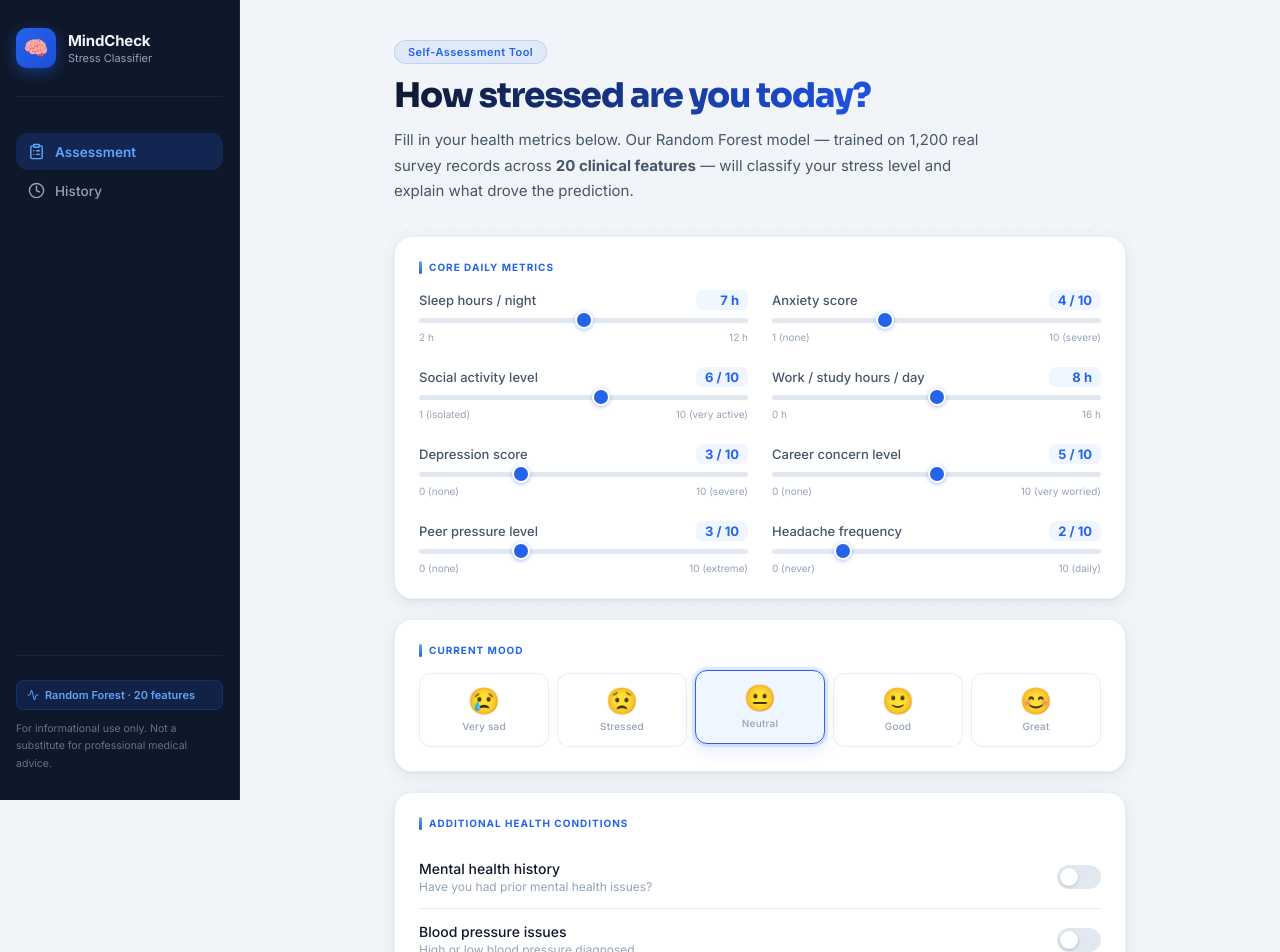
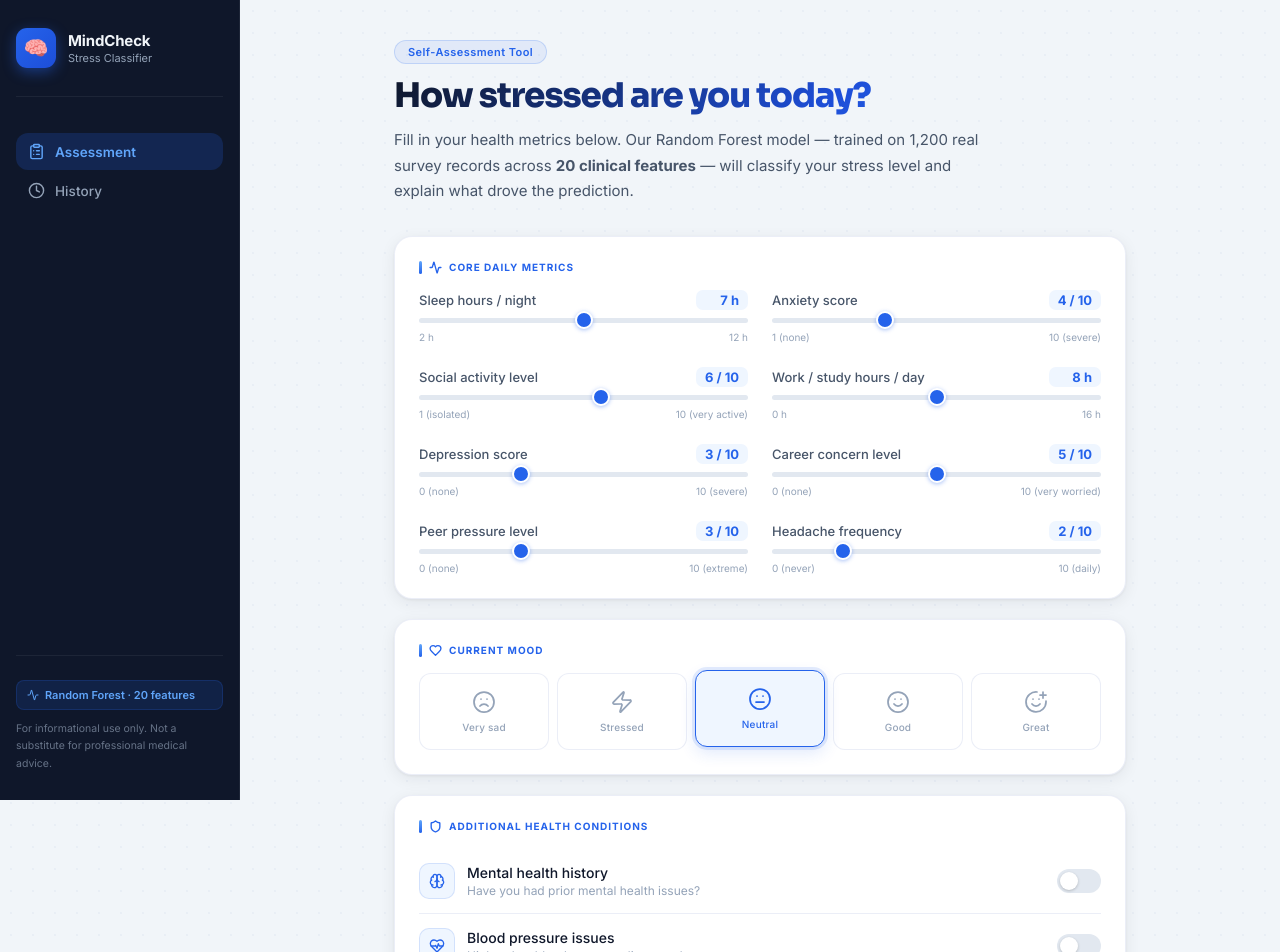
Before and after one commit to carolineehab7/MentalHealthTracker, a React (Vite) app: page / in a window 1280 px wide. Shown: the top 952 px of the page. Built offline with nearby package versions, Linux system fonts and the light colour scheme.

Commit message:
feat: enhance UI components with icon support for labels and improved layout

```diff
--- a/src/components/UI.jsx
+++ b/src/components/UI.jsx
@@ -7,8 +7,13 @@ export function Card({ children, className = "" }) {
 }
 
 /* ── Section label ── */
-export function SLabel({ children }) {
-  return <p className={styles.slabel}>{children}</p>;
+export function SLabel({ children, icon: Icon }) {
+  return (
+    <p className={styles.slabel}>
+      {Icon && <Icon size={13} strokeWidth={2.5} />}
+      {children}
+    </p>
+  );
 }
 
 /* ── Pill badge ── */
@@ -78,12 +83,19 @@ export function SliderField({
 }
 
 /* ── Toggle switch ── */
-export function ToggleField({ label, sub, checked, onChange }) {
+export function ToggleField({ icon: Icon, label, sub, checked, onChange }) {
   return (
     <div className={styles.toggleRow}>
-      <div>
-        <div className={styles.toggleLabel}>{label}</div>
-        {sub && <div className={styles.toggleSub}>{sub}</div>}
+      <div className={styles.toggleInfo}>
+        {Icon && (
+          <div className={styles.toggleIconWrap}>
+            <Icon size={16} strokeWidth={2} />
+          </div>
+        )}
+        <div>
+          <div className={styles.toggleLabel}>{label}</div>
+          {sub && <div className={styles.toggleSub}>{sub}</div>}
+        </div>
       </div>
       <label className={styles.toggle}>
         <input
@@ -98,14 +110,14 @@ export function ToggleField({ label, sub, checked, onChange }) {
 }
 
 /* ── Mood button ── */
-export function MoodButton({ emoji, label, active, onClick }) {
+export function MoodButton({ icon: Icon, label, active, onClick }) {
   return (
     <button
       type="button"
       className={`${styles.moodBtn} ${active ? styles.moodActive : ""}`}
       onClick={onClick}
     >
-      <span className={styles.moodEmoji}>{emoji}</span>
+      <Icon size={24} strokeWidth={1.75} className={styles.moodIcon} />
       <span className={styles.moodLabel}>{label}</span>
     </button>
   );
@@ -218,8 +230,10 @@ export function SpinnerCard() {
 export function ErrorBox({ message }) {
   return (
     <div className={styles.errorBox}>
-      ⚠️ {message}
-      <br />
+      <div className={styles.errorHeader}>
+        <AlertTriangle size={15} style={{ flexShrink: 0, marginTop: 1 }} />
+        <span>{message}</span>
+      </div>
       <small>
         Make sure the Flask server is running:{" "}
         <code>cd backend &amp;&amp; python app.py</code>
--- a/src/components/UI.module.css
+++ b/src/components/UI.module.css
@@ -164,9 +164,28 @@
   align-items: center;
   padding: 14px 0;
   border-bottom: 1px solid var(--border);
+  gap: 12px;
 }
 .toggleRow:last-child {
   border-bottom: none;
+}
+.toggleInfo {
+  display: flex;
+  align-items: center;
+  gap: 12px;
+  min-width: 0;
+}
+.toggleIconWrap {
+  width: 36px;
+  height: 36px;
+  display: flex;
+  align-items: center;
+  justify-content: center;
+  background: var(--accent-l);
+  border: 1px solid rgba(37, 99, 235, 0.14);
+  border-radius: 10px;
+  color: var(--accent);
+  flex-shrink: 0;
 }
 .toggleLabel {
   font-size: 14px;
@@ -226,10 +245,14 @@
   border-radius: var(--r);
   background: var(--card);
   cursor: pointer;
-  padding: 14px 4px;
+  padding: 16px 8px;
   text-align: center;
   transition: all 0.2s cubic-bezier(0.4, 0, 0.2, 1);
   font-family: inherit;
+  display: flex;
+  flex-direction: column;
+  align-items: center;
+  gap: 0;
 }
 .moodBtn:hover {
   background: var(--accent-l);
@@ -245,18 +268,28 @@
     0 6px 16px rgba(37, 99, 235, 0.14) !important;
   transform: translateY(-3px) !important;
 }
-.moodEmoji {
-  font-size: 26px;
+.moodIcon {
   display: block;
-  line-height: 1;
+  margin: 0 auto;
+  color: var(--text3);
+  transition: color 0.2s ease;
+}
+.moodBtn:hover .moodIcon,
+.moodActive .moodIcon {
+  color: var(--accent);
 }
 .moodLabel {
   font-size: 10px;
   color: var(--text3);
   display: block;
-  margin-top: 6px;
+  margin-top: 7px;
   font-weight: 500;
   letter-spacing: 0.02em;
+  transition: color 0.2s ease;
+}
+.moodBtn:hover .moodLabel,
+.moodActive .moodLabel {
+  color: var(--accent);
 }
 
 /* ── Buttons ── */
@@ -509,6 +542,15 @@
   line-height: 1.65;
   margin-top: 1rem;
   animation: fadeUp 0.3s ease;
+  display: flex;
+  flex-direction: column;
+  gap: 6px;
+}
+.errorHeader {
+  display: flex;
+  align-items: flex-start;
+  gap: 8px;
+  font-weight: 500;
 }
 .errorBox code {
   background: rgba(220, 38, 38, 0.1);
--- a/src/pages/AssessPage.jsx
+++ b/src/pages/AssessPage.jsx
@@ -1,4 +1,9 @@
 import { useState } from 'react'
+import {
+  Frown, Zap, Meh, Smile, SmilePlus,
+  Activity, Heart, Shield,
+  Brain, HeartPulse, Wind, Users,
+} from 'lucide-react'
 import {
   Card, SLabel, Pill,
   SliderField, ToggleField, MoodButton,
@@ -10,11 +15,11 @@ import styles from './AssessPage.module.css'
 
 /* ── Mood options ── */
 const MOODS = [
-  { emoji: '😢', label: 'Very sad' },
-  { emoji: '😟', label: 'Stressed' },
-  { emoji: '😐', label: 'Neutral'  },
-  { emoji: '🙂', label: 'Good'     },
-  { emoji: '😊', label: 'Great'    },
+  { icon: Frown,     label: 'Very sad'  },
+  { icon: Zap,       label: 'Stressed'  },
+  { icon: Meh,       label: 'Neutral'   },
+  { icon: Smile,     label: 'Good'      },
+  { icon: SmilePlus, label: 'Great'     },
 ]
 
 /* ── Initial slider state ── */
@@ -76,7 +81,7 @@ export default function AssessPage() {
 
       {/* ── Core metrics ── */}
       <Card>
-        <SLabel>Core daily metrics</SLabel>
+        <SLabel icon={Activity}>Core daily metrics</SLabel>
         <div className={styles.grid2}>
           <SliderField
             label="Sleep hours / night" id="sleep"
@@ -131,12 +136,12 @@ export default function AssessPage() {
 
       {/* ── Mood ── */}
       <Card>
-        <SLabel>Current mood</SLabel>
+        <SLabel icon={Heart}>Current mood</SLabel>
         <div className={styles.moodGrid}>
           {MOODS.map(m => (
             <MoodButton
               key={m.label}
-              emoji={m.emoji}
+              icon={m.icon}
               label={m.label}
               active={mood === m.label}
               onClick={() => setMood(m.label)}
@@ -147,26 +152,30 @@ export default function AssessPage() {
 
       {/* ── Health conditions ── */}
       <Card>
-        <SLabel>Additional health conditions</SLabel>
+        <SLabel icon={Shield}>Additional health conditions</SLabel>
         <ToggleField
+          icon={Brain}
           label="Mental health history"
           sub="Have you had prior mental health issues?"
           checked={inputs.mental_health_history}
           onChange={v => set('mental_health_history', v)}
         />
         <ToggleField
+          icon={HeartPulse}
           label="Blood pressure issues"
           sub="High or low blood pressure diagnosed"
           checked={inputs.blood_pressure}
           onChange={v => set('blood_pressure', v)}
         />
         <ToggleField
+          icon={Wind}
           label="Breathing problems"
           sub="Asthma, shortness of breath, etc."
           checked={inputs.breathing_problem}
           onChange={v => set('breathing_problem', v)}
         />
         <ToggleField
+          icon={Users}
           label="Experience of bullying"
           sub="Current or recent bullying situation"
           checked={inputs.bullying}
```
